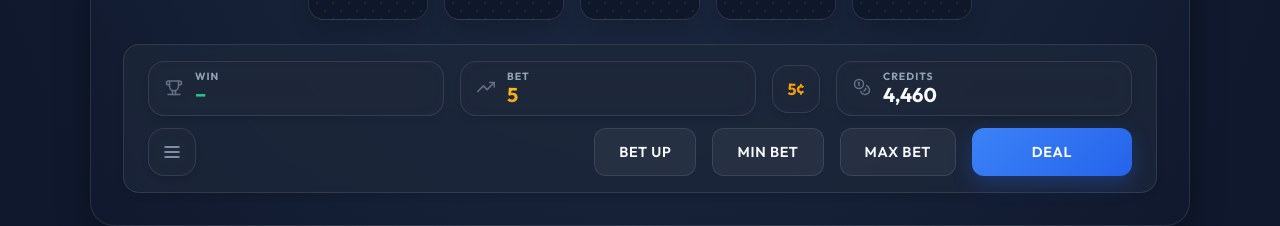
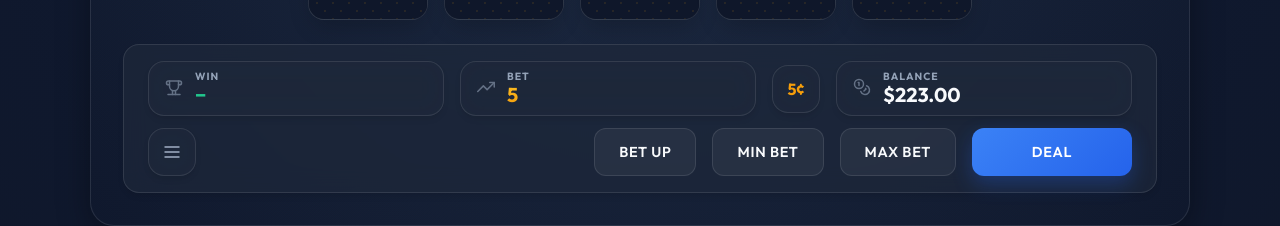
Before and after one commit to ktubman12/Poker, a React (Vite) app: page / in a window 1280 px wide. Shown: the part 673-899 px from the top of the page. Built offline with nearby package versions, Linux system fonts and the light colour scheme.

Commit message:
Update credits to display as USD balance based on denomination

```diff
--- a/src/App.tsx
+++ b/src/App.tsx
@@ -166,6 +166,7 @@ function App() {
             onDeal={handleDeal}
             onCycleDenom={handleCycleDenom}
             denomination={denominations[denomIndex]}
+            denomValue={[0.05, 0.25, 1, 5, 10][denomIndex]}
             gamePhase={gamePhase}
           />
         </footer>
--- a/src/components/ControlBar.tsx
+++ b/src/components/ControlBar.tsx
@@ -11,6 +11,7 @@ interface ControlBarProps {
   onDeal: () => void;
   onCycleDenom: () => void;
   denomination: string;
+  denomValue: number;
   gamePhase: 'betting' | 'holding' | 'gameover';
 }
 
@@ -52,8 +53,12 @@ export const ControlBar: React.FC<ControlBarProps> = ({
   onDeal,
   onCycleDenom,
   denomination,
+  denomValue,
   gamePhase
 }) => {
+  const formatCurrency = (amount: number) => {
+    return amount.toLocaleString('en-US', { style: 'currency', currency: 'USD' });
+  };
   return (
     <div className="control-bar-modern">
       <div className="modules-row">
@@ -79,8 +84,8 @@ export const ControlBar: React.FC<ControlBarProps> = ({
              </div>
         </div>
         <InfoModule
-            label="CREDITS"
-            value={credits.toLocaleString()}
+            label="BALANCE"
+            value={formatCurrency(credits * denomValue)}
             icon={IconCoins}
             colorClass="text-primary"
         />
```
